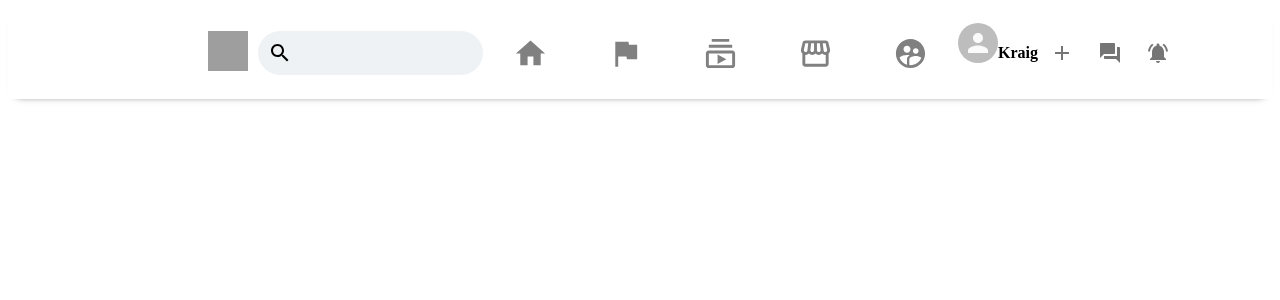
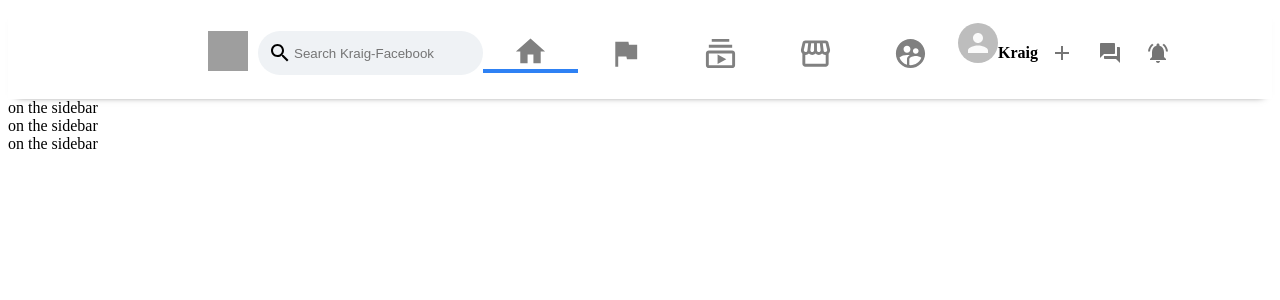
Before and after one commit to kraigwilliams/kraig-facebook, a React (Create React App) app: page / in a window 1280 px wide. Shown: the top 300 px of the page. Built offline with nearby package versions, Linux system fonts and the light colour scheme; grey boxes are pictures that could not be loaded.

Commit message:
start sidebar

```diff
--- a/src/App.js
+++ b/src/App.js
@@ -1,6 +1,6 @@
 import React from 'react';
 import Header from './Header'
-
+import Sidebar from './Sidebar'
 import './App.css';
 
 function App() {
@@ -9,7 +9,11 @@ function App() {
     <div className="app">
 
       <Header/>
-    </div>
+<div className='app__body'>
+<Sidebar/>
+</div>
+
+    </div> //end app
   );
 }
 
--- a/src/Header.css
+++ b/src/Header.css
@@ -32,6 +32,14 @@
 
 }
 
+.header__info > h4{
+    margin-left:10px;
+}
+
+.header__right{
+display:flex;
+}
+
 .header__input{
     display: flex;
     align-items: center;
@@ -61,10 +69,20 @@
 .header__option:hover{
     background:#eff2f5;
     border-radius: 10px;
-    /align-items: center;
+    align-items: center;
     padding: 0 30px;
     border-bottom:none;
 }
+
+.header__option--active > .MuiSvgIcon-root{
+ color: #2e81f4;
+}
+
+.header__option--active{
+border-bottom: 4px solid #2e81f4;
+
+}
+
 
 .header__option > .MuiSvgIcon-root{
     color:gray;
--- a/src/Header.js
+++ b/src/Header.js
@@ -18,11 +18,11 @@ function Header() {
         <img className="logo" src={facebook} alt="facebook-logo" />
         <div className="header__input">
           <SearchIcon />
-          <input type="text" />
+          <input type="text" placeholder='Search Kraig-Facebook'/>
         </div>
       </div>
       <div className="header__middle">
-        <div className="header__option">
+        <div className="header__option header__option--active">
           <HomeIcon fontSize="large" />
         </div>
 
@@ -42,7 +42,8 @@ function Header() {
 
       </div>
       <div className="header__right">
-        <Avatar /> <h4>Kraig</h4>
+        <Avatar />
+        <h4>Kraig</h4>
         <div className="header__info">
           <IconButton>
             <AddIcon />
--- /dev/null
+++ b/src/Sidebar.js
@@ -0,0 +1,17 @@
+import React from 'react'
+import './Sidebar.css'
+import SidebarRow from './SidebarRow'
+
+
+
+function Sidebar() {
+    return (
+        <div className='sidebar'>
+            <SidebarRow/>
+            <SidebarRow/>
+            <SidebarRow/>
+        </div>
+    )
+}
+
+export default Sidebar
--- /dev/null
+++ b/src/SidebarRow.js
@@ -0,0 +1,12 @@
+import React from 'react'
+import './SidebarRow.css'
+
+function SidebarRow() {
+    return (
+        <div>
+            on the sidebar
+        </div>
+    )
+}
+
+export default SidebarRow
```
Also changed, not shown: src/Sidebar.css (added), src/SidebarRow.css (added).
